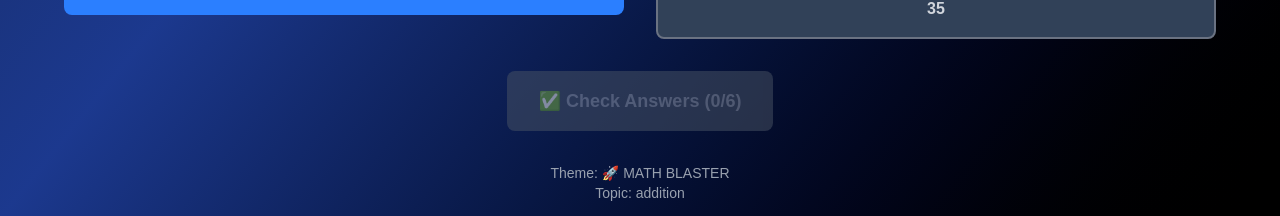
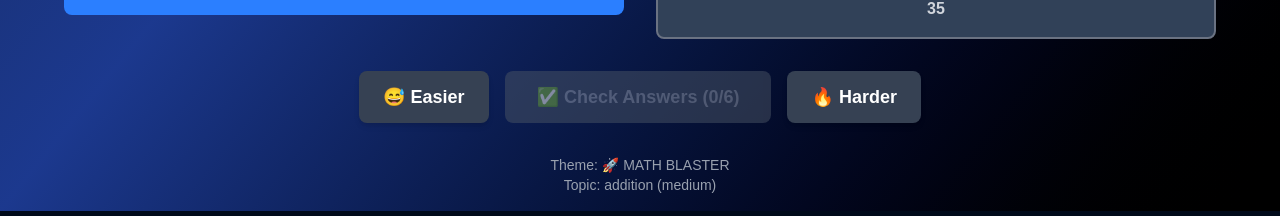
Before and after one commit to kamalsolimanahmed-ui/homework-helper, a Next.js app: page /exercise in a window 1280 px wide. Shown: the part 1376-1592 px from the top of the page. Built offline with nearby package versions, Linux system fonts and the light colour scheme; no server answers.

Commit message:
Add: confidence gate + easy/hard + learning history

```diff
--- a/pages/api/detect-homework.js
+++ b/pages/api/detect-homework.js
@@ -61,7 +61,6 @@ Respond with EXACTLY this JSON structure (no extra text):
       return res.status(500).json({ error: 'Invalid detection response' });
     }
 
-    // Map skill to topic (what arcade-matching expects)
     const topicMap = {
       'addition': 'addition',
       'subtraction': 'subtraction',
@@ -83,7 +82,7 @@ Respond with EXACTLY this JSON structure (no extra text):
 
     const topic = topicMap[result.subject.toLowerCase()] || result.subject.toLowerCase();
 
-    console.log(`✅ Detected: ${result.subject} - ${result.skill}`);
+    console.log(`✅ Detected: ${result.subject} - ${result.skill} (confidence: ${result.confidence})`);
 
     return res.status(200).json({
       success: true,
--- a/pages/exercise.js
+++ b/pages/exercise.js
@@ -1,4 +1,3 @@
-// exercise.js - UPDATED
 import { useEffect, useState } from 'react';
 import { useRouter } from 'next/router';
 import Link from 'next/link';
@@ -25,7 +24,9 @@ const translations = {
     checkAnswers: '✅ Check Answers',
     matchAll: 'Match all items!',
     theme: 'Theme',
-    topic: 'Topic'
+    topic: 'Topic',
+    easier: '😅 Easier',
+    harder: '🔥 Harder'
   },
   fr: {
     loading: 'Chargement du jeu...',
@@ -46,7 +47,9 @@ const translations = {
     checkAnswers: '✅ Vérifier les réponses',
     matchAll: 'Associez tous les éléments!',
     theme: 'Thème',
-    topic: 'Sujet'
+    topic: 'Sujet',
+    easier: '😅 Plus facile',
+    harder: '🔥 Plus difficile'
   },
   es: {
     loading: 'Cargando juego...',
@@ -67,13 +70,15 @@ const translations = {
     checkAnswers: '✅ Verificar respuestas',
     matchAll: '¡Empareja todos los elementos!',
     theme: 'Tema',
-    topic: 'Tema'
+    topic: 'Tema',
+    easier: '😅 Más fácil',
+    harder: '🔥 Más difícil'
   }
 };
 
 export default function Exercise() {
   const router = useRouter();
-  const { topic = 'addition', language = 'en' } = router.query;
+  const { topic = 'addition', language = 'en', difficulty: initialDifficulty = 'medium' } = router.query;
   const t = translations[language] || translations.en;
 
   const [loading, setLoading] = useState(true);
@@ -82,6 +87,7 @@ export default function Exercise() {
   const [matches, setMatches] = useState({});
   const [score, setScore] = useState(null);
   const [error, setError] = useState(null);
+  const [currentDifficulty, setCurrentDifficulty] = useState(initialDifficulty);
 
   useEffect(() => {
     if (!topic || !language) return;
@@ -97,7 +103,7 @@ export default function Exercise() {
         const problemsParam = saved ? JSON.parse(saved).extracted_text : '';
 
         const res = await fetch(
-          `/api/arcade-matching?topic=${encodeURIComponent(topic)}&language=${language}&problems=${encodeURIComponent(problemsParam)}`
+          `/api/arcade-matching?topic=${encodeURIComponent(topic)}&language=${language}&difficulty=${currentDifficulty}&problems=${encodeURIComponent(problemsParam)}`
         );
 
         if (!res.ok) {
@@ -107,6 +113,12 @@ export default function Exercise() {
         const data = await res.json();
         setGame(data);
         setError(null);
+
+        // PERSIST DIFFICULTY TO LEARNING HISTORY
+        const history = JSON.parse(localStorage.getItem('learningHistory') || '{}');
+        history.last_difficulty = currentDifficulty;
+        history.updated_at = new Date().toISOString();
+        localStorage.setItem('learningHistory', JSON.stringify(history));
       } catch (err) {
         console.error('Game fetch error:', err);
         setError(t.fetchError);
@@ -117,7 +129,7 @@ export default function Exercise() {
     }
 
     fetchGame();
-  }, [topic, language, t]);
+  }, [topic, language, currentDifficulty, t]);
 
   function handleDragStart(e, pair) {
     setDraggedItem(pair);
@@ -177,8 +189,17 @@ export default function Exercise() {
     setDraggedItem(null);
     const currentTopic = router.query.topic || 'addition';
     const currentLanguage = router.query.language || 'en';
-    router.push(`/exercise?topic=${currentTopic}&language=${currentLanguage}`);
+    router.push(`/exercise?topic=${currentTopic}&language=${currentLanguage}&difficulty=${currentDifficulty}`);
   }
+
+  // EASY/HARD BUTTONS
+  function handleMakeDifficulty(newDifficulty) {
+    if (newDifficulty === currentDifficulty) return;
+    setCurrentDifficulty(newDifficulty);
+  }
+
+  const canMakeEasier = currentDifficulty !== 'easy';
+  const canMakeHarder = currentDifficulty !== 'hard';
 
   if (loading) {
     return (
@@ -273,6 +294,7 @@ export default function Exercise() {
             <p className="text-gray-300 text-center">{game.video.title}</p>
           </div>
         )}
+
         <div className="grid grid-cols-1 md:grid-cols-2 gap-8 mb-8">
           <div>
             <h3 className="text-lg font-bold text-yellow-400 mb-4">{t.dragFrom}</h3>
@@ -337,12 +359,30 @@ export default function Exercise() {
           </div>
         </div>
 
-        <div className="flex justify-center mb-8">
+        {/* EASY/HARD BUTTONS */}
+        <div className="flex justify-center gap-4 mb-8 flex-wrap">
+          <button
+            onClick={() => handleMakeDifficulty('easy')}
+            disabled={!canMakeEasier}
+            className={`
+              px-6 py-3 font-bold rounded-lg text-lg transition-all duration-200
+              ${
+                !canMakeEasier
+                  ? 'bg-gray-600 text-gray-400 cursor-not-allowed opacity-50'
+                  : currentDifficulty === 'easy'
+                  ? 'bg-green-500 text-white shadow-lg'
+                  : 'bg-gray-700 text-white hover:bg-gray-600 shadow-md'
+              }
+            `}
+          >
+            {t.easier}
+          </button>
+
           <button
             onClick={handleCheckAnswers}
             disabled={Object.keys(matches).length === 0}
             className={`
-              px-8 py-4 font-bold rounded-lg text-lg transition-all duration-200
+              px-8 py-3 font-bold rounded-lg text-lg transition-all duration-200
               ${
                 Object.keys(matches).length === 0
                   ? 'bg-gray-600 text-gray-400 cursor-not-allowed opacity-50'
@@ -352,11 +392,29 @@ export default function Exercise() {
           >
             {t.checkAnswers} ({Object.keys(matches).length}/{game.pairs.length})
           </button>
+
+          <button
+            onClick={() => handleMakeDifficulty('hard')}
+            disabled={!canMakeHarder}
+            className={`
+              px-6 py-3 font-bold rounded-lg text-lg transition-all duration-200
+              ${
+                !canMakeHarder
+                  ? 'bg-gray-600 text-gray-400 cursor-not-allowed opacity-50'
+                  : currentDifficulty === 'hard'
+                  ? 'bg-red-500 text-white shadow-lg'
+                  : 'bg-gray-700 text-white hover:bg-gray-600 shadow-md'
+              }
+            `}
+          >
+            {t.harder}
+          </button>
         </div>
 
+        {/* FOOTER INFO */}
         <div className="text-center text-gray-400 text-sm">
           <p>{t.theme}: {game.theme}</p>
-          <p>{t.topic}: {game.topic}</p>
+          <p>{t.topic}: {game.topic} ({currentDifficulty})</p>
         </div>
       </div>
     </div>
--- a/pages/index.js
+++ b/pages/index.js
@@ -4,8 +4,10 @@ import ScanButton from "../components/ScanButton";
 export default function Home() {
   const [parentMode, setParentMode] = useState(false);
   const [lang, setLang] = useState("en");
+  const [showConfirmation, setShowConfirmation] = useState(false);
+  const [detectedData, setDetectedData] = useState(null);
+  const [manualOverride, setManualOverride] = useState(false);
 
-  // Load saved mode and language from localStorage
   useEffect(() => {
     const savedMode = localStorage.getItem("parentMode");
     const savedLang = localStorage.getItem("lang");
@@ -22,10 +24,10 @@ export default function Home() {
   useEffect(() => {
     const handleStorageChange = () => {
       const scanResult = localStorage.getItem("scanResult");
-      if (scanResult) {
+      if (scanResult && !localStorage.getItem("detectionInProgress")) {
         try {
           const data = JSON.parse(scanResult);
-          if (data.extracted_text && !localStorage.getItem("detectionInProgress")) {
+          if (data.extracted_text) {
             localStorage.setItem("detectionInProgress", "true");
             detectAndRedirect(data.extracted_text, lang);
           }
@@ -54,14 +56,20 @@ export default function Home() {
 
       if (res.ok) {
         const detection = await res.json();
-        console.log("✅ Detected:", detection.topic, "-", detection.skill);
+        console.log("✅ Detected:", detection.topic, "-", detection.skill, `(confidence: ${detection.confidence})`);
 
-        // Store detection for exercise page
-        localStorage.setItem("homeworkDetection", JSON.stringify(detection));
-        localStorage.removeItem("detectionInProgress");
+        // CONFIDENCE GATE: if < 0.7, ask for confirmation
+        if (detection.confidence < 0.7) {
+          console.log("⚠️ Low confidence, asking parent to confirm");
+          setDetectedData(detection);
+          setManualOverride(false);
+          setShowConfirmation(true);
+          localStorage.removeItem("detectionInProgress");
+          return;
+        }
 
-        // AUTO-REDIRECT to exercise with detected topic
-        window.location.href = `/exercise?topic=${detection.topic}&language=${language}`;
+        // HIGH CONFIDENCE: proceed automatically
+        proceedWithDetection(detection);
         return;
       }
     } catch (err) {
@@ -69,6 +77,38 @@ export default function Home() {
     }
 
     localStorage.removeItem("detectionInProgress");
+  }
+
+  function proceedWithDetection(detection) {
+    // Store learning history
+    const history = {
+      last_topic: detection.topic,
+      last_skill: detection.skill,
+      last_grade: detection.grade_level,
+      last_language: detection.language,
+      last_difficulty: detection.difficulty,
+      updated_at: new Date().toISOString()
+    };
+    localStorage.setItem("learningHistory", JSON.stringify(history));
+
+    // Store detection for exercise page
+    localStorage.setItem("homeworkDetection", JSON.stringify(detection));
+    localStorage.removeItem("detectionInProgress");
+
+    // AUTO-REDIRECT to exercise with detected topic
+    window.location.href = `/exercise?topic=${detection.topic}&language=${detection.language}&difficulty=${detection.difficulty}`;
+  }
+
+  function handleConfirmYes() {
+    setShowConfirmation(false);
+    proceedWithDetection(detectedData);
+  }
+
+  function handleConfirmNo() {
+    setShowConfirmation(false);
+    setManualOverride(true);
+    localStorage.removeItem("detectionInProgress");
+    // Keep scan result, show topic selector to parent
   }
 
   function handleKidMode() {
@@ -110,7 +150,6 @@ export default function Home() {
       background-size: cover;
     }
 
-    /* ---------- DESKTOP (>1100px) ---------- */
     @media (min-width: 1101px) {
       .hero-section {
         height: 540px;
@@ -118,7 +157,6 @@ export default function Home() {
       }
     }
 
-    /* ---------- TABLET (700px - 1100px) ---------- */
     @media (min-width: 700px) and (max-width: 1100px) {
       .hero-section {
         height: 420px;
@@ -126,7 +164,6 @@ export default function Home() {
       }
     }
 
-    /* ---------- PHONE (≤700px) ---------- */
     @media (max-width: 700px) {
       .hero-section {
         height: 300px;
@@ -134,7 +171,6 @@ export default function Home() {
       }
     }
 
-    /* ---------- SMALL PHONE (≤420px) ---------- */
     @media (max-width: 420px) {
       .hero-section {
         height: 240px;
@@ -204,7 +240,6 @@ export default function Home() {
       font-family: Arial, sans-serif;
     }
 
-    /* Style ScanButton - Make it BIGGER and PROFESSIONAL */
     .scan-btn-wrapper button,
     .scan-btn-wrapper div button {
       display: inline-block;
@@ -227,7 +262,65 @@ export default function Home() {
       transform: scale(1.05);
     }
 
-    /* ---------- RESPONSIVE ADJUSTMENTS FOR BUTTONS ---------- */
+    .confirmation-modal {
+      position: fixed;
+      top: 0;
+      left: 0;
+      right: 0;
+      bottom: 0;
+      background: rgba(0, 0, 0, 0.7);
+      display: flex;
+      align-items: center;
+      justify-content: center;
+      z-index: 100;
+    }
+
+    .confirmation-content {
+      background: white;
+      padding: 30px;
+      border-radius: 15px;
+      text-align: center;
+      max-width: 400px;
+      color: #04133A;
+    }
+
+    .confirmation-content h3 {
+      margin-bottom: 20px;
+      font-size: 22px;
+    }
+
+    .confirmation-content p {
+      margin: 12px 0;
+      font-size: 16px;
+    }
+
+    .confirmation-buttons {
+      display: flex;
+      gap: 15px;
+      margin-top: 25px;
+      justify-content: center;
+    }
+
+    .confirmation-buttons button {
+      padding: 12px 30px;
+      border: none;
+      border-radius: 8px;
+      font-weight: bold;
+      cursor: pointer;
+      font-size: 16px;
+      font-family: Arial, sans-serif;
+    }
+
+    .btn-yes {
+      background-color: #4CAF50;
+      color: white;
+    }
+
+    .btn-no {
+      background-color: #f44336;
+      color: white;
+    }
+
     @media (max-width: 700px) {
       h2 {
         font-size: 22px;
@@ -260,6 +353,19 @@ export default function Home() {
       .scan-btn-wrapper {
         margin-top: 60px;
         margin-bottom: 40px;
+      }
+
+      .confirmation-content {
+        margin: 20px;
+        padding: 25px;
+      }
+
+      .confirmation-buttons {
+        flex-direction: column;
+      }
+
+      .confirmation-buttons button {
+        width: 100%;
       }
     }
 
@@ -323,8 +429,27 @@ export default function Home() {
     <>
       <style>{styles}</style>
 
+      {/* CONFIDENCE GATE MODAL */}
+      {showConfirmation && detectedData && (
+        <div className="confirmation-modal">
+          <div className="confirmation-content">
+            <h3>⚠️ Confirm Homework Topic</h3>
+            <p><strong>Topic:</strong> {detectedData.topic}</p>
+            <p><strong>Skill:</strong> {detectedData.skill}</p>
+            <p><strong>Grade:</strong> Grade {detectedData.grade_level}</p>
+            <p><strong>Language:</strong> {detectedData.language}</p>
+            <p style={{marginTop: "20px", fontSize: "14px", fontStyle: "italic"}}>
+              Is this correct?
+            </p>
+            <div className="confirmation-buttons">
+              <button className="btn-yes" onClick={handleConfirmYes}>Yes, Continue</button>
+              <button className="btn-no" onClick={handleConfirmNo}>No, Choose Topic</button>
+            </div>
+          </div>
+        </div>
+      )}
+
       <div style={{ backgroundColor: "#04133A", minHeight: "100vh", textAlign: "center", width: "100%" }}>
-        {/* Language Selector */}
         <div className="language-selector">
           <select value={lang} onChange={handleLanguageChange}>
             <option value="en">🇺🇸 English (USA)</option>
@@ -335,13 +460,10 @@ export default function Home() {
           </select>
         </div>
 
-        {/* Hero Section - PUSHED DOWN WITH PADDING */}
         <div className="hero-section"></div>
 
-        {/* Heading */}
         <h2>Who's doing homework?</h2>
 
-        {/* Mode Container */}
         <div className="mode-container">
           <button
             className="mode-box"
@@ -366,7 +488,6 @@ export default function Home() {
           </button>
         </div>
 
-        {/* Scan Button Wrapper - BIGGER & MORE PROFESSIONAL - NOW WITH MORE SPACE */}
         <div className="scan-btn-wrapper">
           <ScanButton />
         </div>
```
